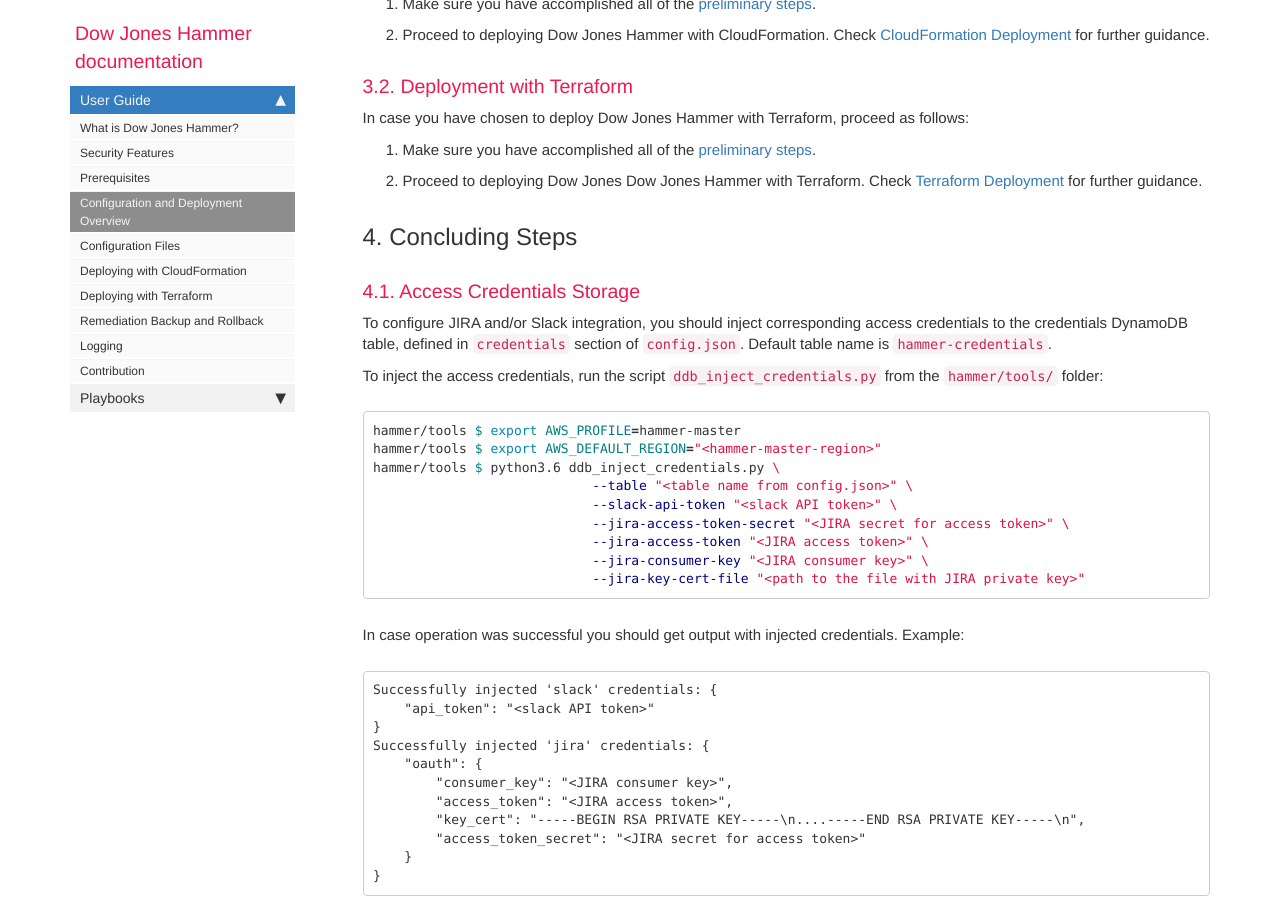
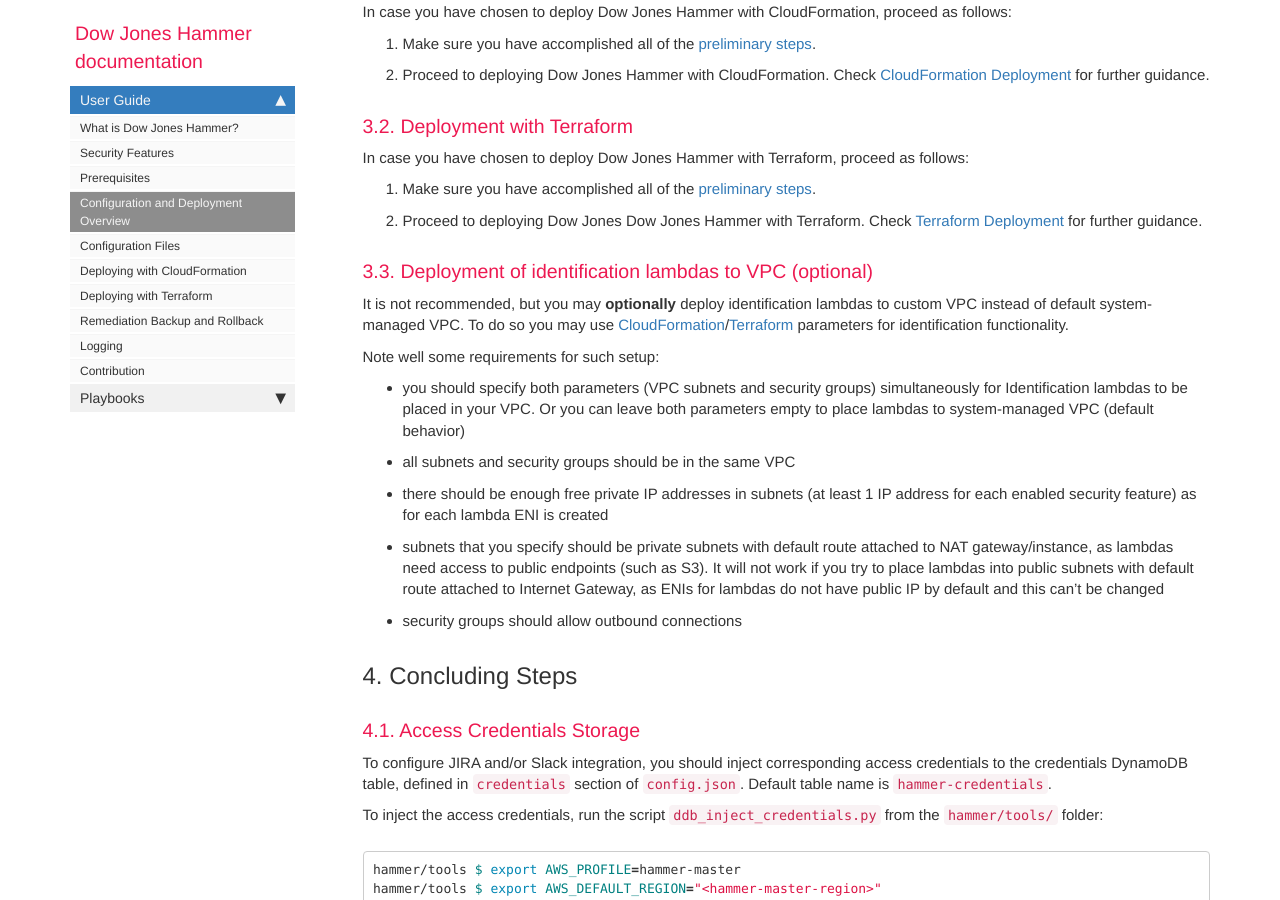
Before and after one commit to dowjones/hammer, a Jekyll site: the page built from docs/pages/configuredeploy_overview.md, in a window 1280 px wide and 900 px high, scrolled down 2334 px. Built offline with Jekyll 4.4.1, drawn with Linux system fonts in a browser that asks for light colours; nearby versions of some CDN libraries; comment, search, counter and statistics services are not loaded; some of the changed text lies outside the part shown.

Commit message:
add docs for lambda in vpc

```diff
--- a/docs/pages/configuredeploy_overview.md
+++ b/docs/pages/configuredeploy_overview.md
@@ -94,6 +94,16 @@
 1. Make sure you have accomplished all of the [preliminary steps](#2-preliminary-steps).
 2. Proceed to deploying Dow Jones Dow Jones Hammer with Terraform. Check [Terraform Deployment](deployment_terraform.html) for further guidance.
 
+### 3.3. Deployment of identification lambdas to VPC (optional)
+
+It is not recommended, but you may **optionally** deploy identification lambdas to custom VPC instead of default system-managed VPC. To do so you may use [CloudFormation](deployment_cloudformation.html#313-identification-functionality)/[Terraform](deployment_terraform.html#32-the-variablestf-file) parameters for identification functionality.
+
+Note well some requirements for such setup:
+* you should specify both parameters (VPC subnets and security groups) simultaneously for Identification lambdas to be placed in your VPC. Or you can leave both parameters empty to place lambdas to system-managed VPC (default behavior)
+* all subnets and security groups should be in the same VPC
+* there should be enough free private IP addresses in subnets (at least 1 IP address for each enabled security feature) as for each lambda ENI is created
+* subnets that you specify should be private subnets with default route attached to NAT gateway/instance, as lambdas need access to public endpoints (such as S3). It will not work if you try to place lambdas into public subnets with default route attached to Internet Gateway, as ENIs for lambdas do not have public IP by default and this can't be changed
+* security groups should allow outbound connections
 
 ## 4. Concluding Steps
 
```
Also changed, not shown: docs/pages/deployment_cloudformation.md (+7 -0 lines), docs/pages/deployment_terraform.md (+9 -1 lines).
